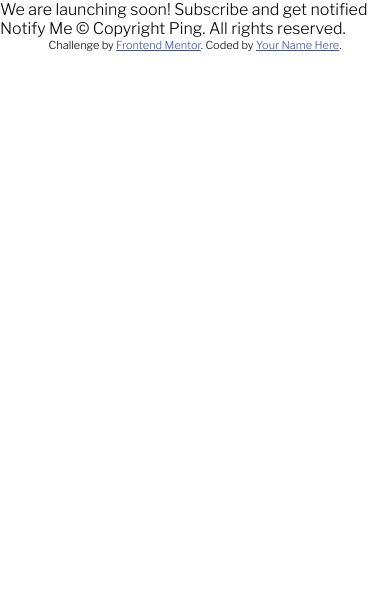
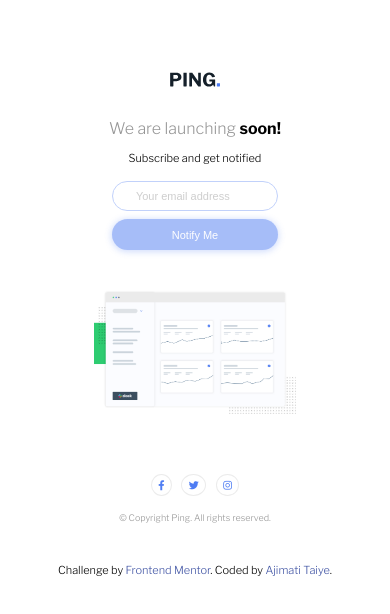
Before and after one commit to Teewaii/Ping-single-column-coming-soon-page-repo, a plain HTML site: page index.html in a window 390 px wide. Drawn offline with nearby package versions, Linux system fonts and the light colour scheme.

Commit message:
Complete mobile view

```diff
--- a/apps.css
+++ b/apps.css
@@ -4,6 +4,7 @@
 * {
     margin: 0;
     padding: 0;
+    text-decoration: none;
 }
 
 :root {
@@ -19,3 +20,109 @@ body {
     box-sizing: border-box;
     font-family: 'Libre Franklin', sans-serif;
 }
+
+.container {
+    display: flex;
+    flex-direction: column;
+    justify-content: center;
+    align-items: center;
+    /* border: 1px solid red; */
+    padding: 2.5rem;
+}
+
+.logo {
+
+    width: 50px;
+    margin: 2rem;
+}
+
+
+
+.header {
+    display: flex;
+    flex-direction: column;
+    align-items: center;
+}
+
+.header h4 {
+    color: var(--Gray);
+    font-weight: 300;
+    margin-bottom: .8rem;
+}
+
+.header span {
+    color: black;
+    font-weight: 700;
+}
+
+.header p {
+    font-size: 11px;
+    margin-bottom: 1rem;
+}
+
+.sub-form form {
+    display: flex;
+    flex-direction: column;
+    align-items: center;
+    margin-bottom: 2.5rem;
+}
+
+.sub-form input {
+    padding: .5rem;
+    border-radius: 50px;
+    border: 1px solid var(--Blue);
+    font-size: 11px;
+    color: var(--Gray);
+    opacity: .35;
+    margin-bottom: .5rem;
+    width: 38vw;
+    text-indent: 15px;
+
+}
+
+
+.sub-form button {
+    padding: .6rem;
+    border-radius: 50px;
+    border: none;
+    font-size: 11px;
+    color: white;
+    opacity: .5;
+    background-color: var(--Blue);
+    width: 100%;
+    box-shadow: 0 1px 6px 1px rgba(79, 125, 243, .5);
+
+}
+
+.dashboard img {
+    width: 52vw;
+    margin-bottom: 3.5rem;
+}
+
+.social {
+    font-size: 10px;
+
+}
+
+.social ul {
+    display: flex;
+    list-style: none;
+
+}
+
+.social ul li {
+    margin: .3rem;
+}
+
+.social ul li a {
+    color: var(--Blue);
+    padding: .25rem .4rem;
+    border: .6px solid rgba(128, 128, 128, 0.158);
+    border-radius: 50%;
+}
+
+.copyright {
+    font-size: 9px;
+    margin-top: 1rem;
+    color: var(--Gray);
+}
--- a/index.html
+++ b/index.html
@@ -7,7 +7,9 @@
   <!-- displays site properly based on user's device -->
   <link rel="stylesheet" href="apps.css">
   <link rel="icon" type="image/png" sizes="32x32" href="./images/favicon-32x32.png">
-
+  <link rel="stylesheet" href="https://cdnjs.cloudflare.com/ajax/libs/font-awesome/6.1.1/css/all.min.css"
+    integrity="sha512-KfkfwYDsLkIlwQp6LFnl8zNdLGxu9YAA1QvwINks4PhcElQSvqcyVLLD9aMhXd13uQjoXtEKNosOWaZqXgel0g=="
+    crossorigin="anonymous" referrerpolicy="no-referrer" />
   <title>Frontend Mentor | Ping coming soon page</title>
 
   <!-- Feel free to remove these styles or customise in your own stylesheet 👍 -->
@@ -25,19 +27,42 @@
 </head>
 
 <body>
+  <div class="main">
+    <div class="container">
+      <div class="header">
+        <img class="logo" src="/images/logo.svg" alt="">
+        <h4> We are launching <span>soon!</span></h4>
+        <p> Subscribe and get notified</p>
+      </div>
 
-  We are launching soon!
+      <div class="sub-form">
+        <form action="#" for="email" id="form">
+          <input type="email" name="email" id="" required placeholder="Your email address">
+          <button type="submit" class="btn btn-primary">Notify Me</button>
+        </form>
+      </div>
 
-  Subscribe and get notified
+      <div class="dashboard">
+        <img src="/images/illustration-dashboard.png" alt="">
+      </div>
 
-  Notify Me
-
-  &copy; Copyright Ping. All rights reserved.
+      <div class="social">
+        <ul>
+          <li><a href="#"><i class="fa-brands fa-facebook-f"></i></a></li>
+          <li><a href="#"><i class="fa-brands fa-twitter"></i></a></li>
+          <li><a href="#"><i class="fa-brands fa-instagram"></i></a></li>
+        </ul>
+      </div>
+      <div class="copyright">
+        <p>&copy; Copyright Ping. All rights reserved.</p>
+      </div>
+    </div>
+  </div>
 
   <footer>
     <p class="attribution">
       Challenge by <a href="https://www.frontendmentor.io?ref=challenge" target="_blank">Frontend Mentor</a>.
-      Coded by <a href="#">Your Name Here</a>.
+      Coded by <a href="https://github.com/Teewaii/Ping-single-column-coming-soon-page-repo.git">Ajimati Taiye</a>.
     </p>
   </footer>
 </body>
```
